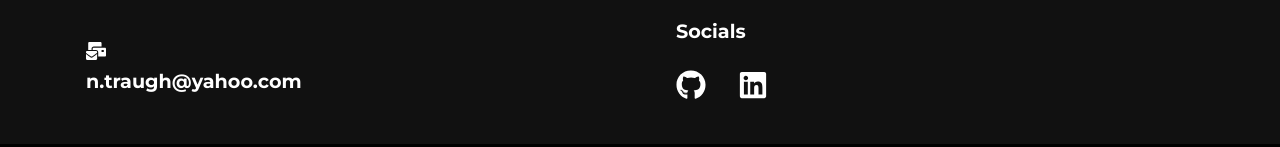
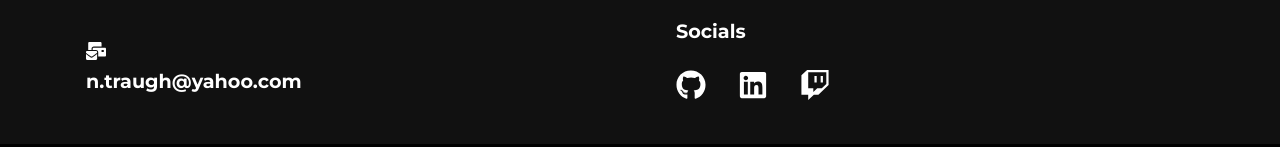
Before and after one commit to ntraugh/nate-react-portfolio, a React (Create React App) app: page / in a window 1280 px wide. Shown: the part 805-952 px from the top of the page. Built offline with nearby package versions, Linux system fonts and the light colour scheme.

Commit message:
added twitch icon to footer

```diff
--- a/src/components/Footer.js
+++ b/src/components/Footer.js
@@ -1,6 +1,6 @@
 import React from 'react'
 import "./FooterStyle.css"
-import { FaMailBulk, FaGithub, FaLinkedin} from "react-icons/fa"
+import { FaMailBulk, FaGithub, FaLinkedin, FaTwitch} from "react-icons/fa"
 
 const Footer = () => {
   return (
@@ -32,6 +32,13 @@ const Footer = () => {
                             marginRight: "2rem"}}
                         />
                     </a>
+                    <a href='https://www.twitch.tv/traugh_daddy'>
+                        <FaTwitch
+                            size={30}
+                            style={{color: 'white',
+                            marginRight: "2rem"}}
+                        />
+                    </a>
                 </div>
             </div>
         </div>
--- a/src/components/HeroImgStyle.css
+++ b/src/components/HeroImgStyle.css
@@ -1,7 +1,7 @@
 .hero-img2 {
     width: 100%;
     background: rgba(0, 0, 0, 0.3);
-    height: 60vh;
+    height: 80vh;
     position: relative;
 }
 
```
